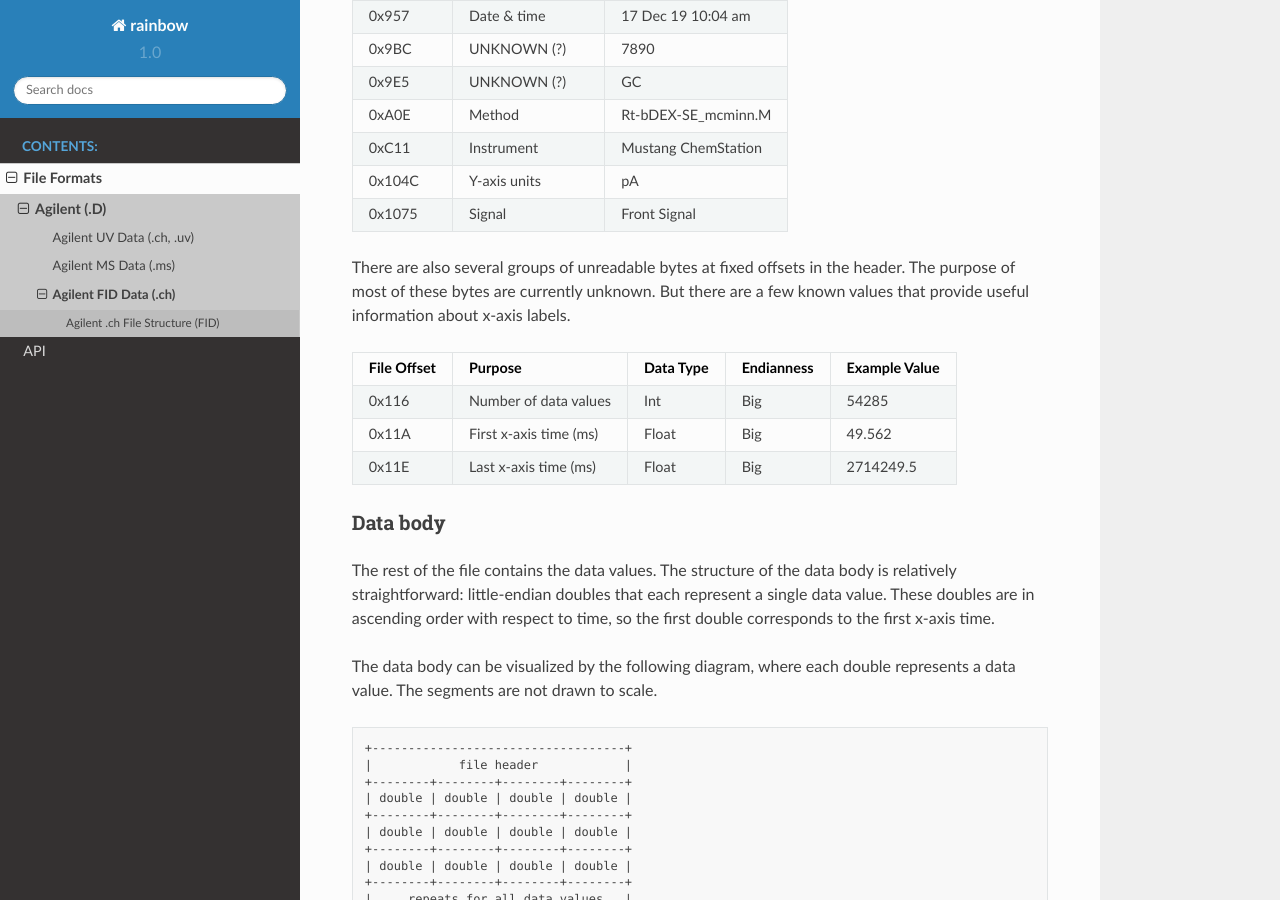
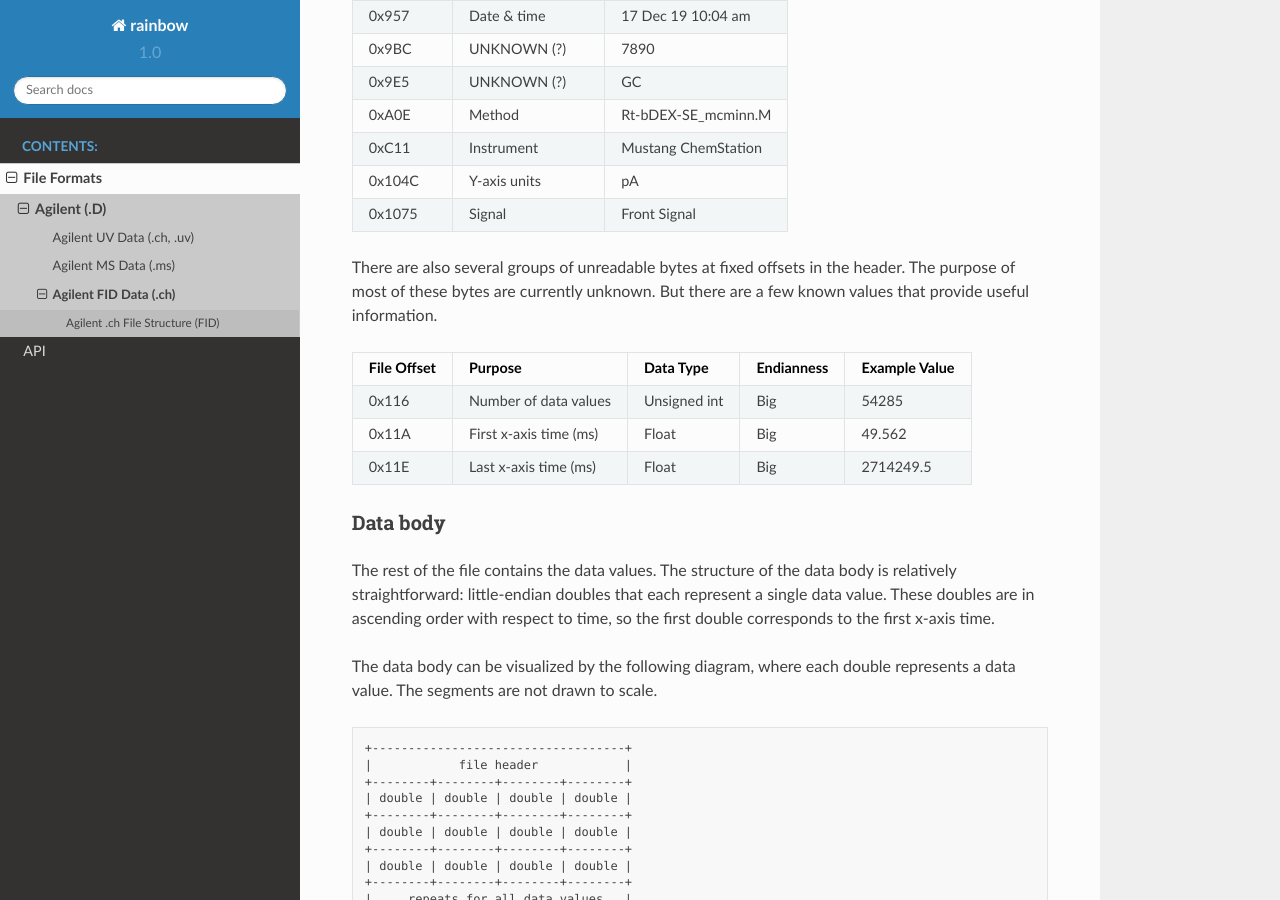
Before and after one commit to evanyeyeye/rainbow, a Sphinx documentation site: the page built from docs/agilent_fid.rst, in a window 1280 px wide and 900 px high, scrolled down 1004 px. Built offline with Sphinx 7.4.7 and the Read the Docs theme 2.0.0, drawn with Linux system fonts in a browser that asks for light colours.

Commit message:
Update FID documentation

```diff
--- a/docs/agilent_fid.rst
+++ b/docs/agilent_fid.rst
@@ -71,7 +71,7 @@ The strings are separated by large blocks of null bytes, which are likely used t
      - Signal
      - Front Signal
 
-There are also several groups of unreadable bytes at fixed offsets in the header. The purpose of most of these bytes are currently unknown. But there are a few known values that provide useful information about x-axis labels.
+There are also several groups of unreadable bytes at fixed offsets in the header. The purpose of most of these bytes are currently unknown. But there are a few known values that provide useful information.
 
 .. list-table::
    :header-rows: 1
@@ -83,7 +83,7 @@ There are also several groups of unreadable bytes at fixed offsets in the header
      - Example Value
    * - 0x116
      - Number of data values
-     - Int
+     - Unsigned int
      - Big
      - 54285
    * - 0x11A
```
